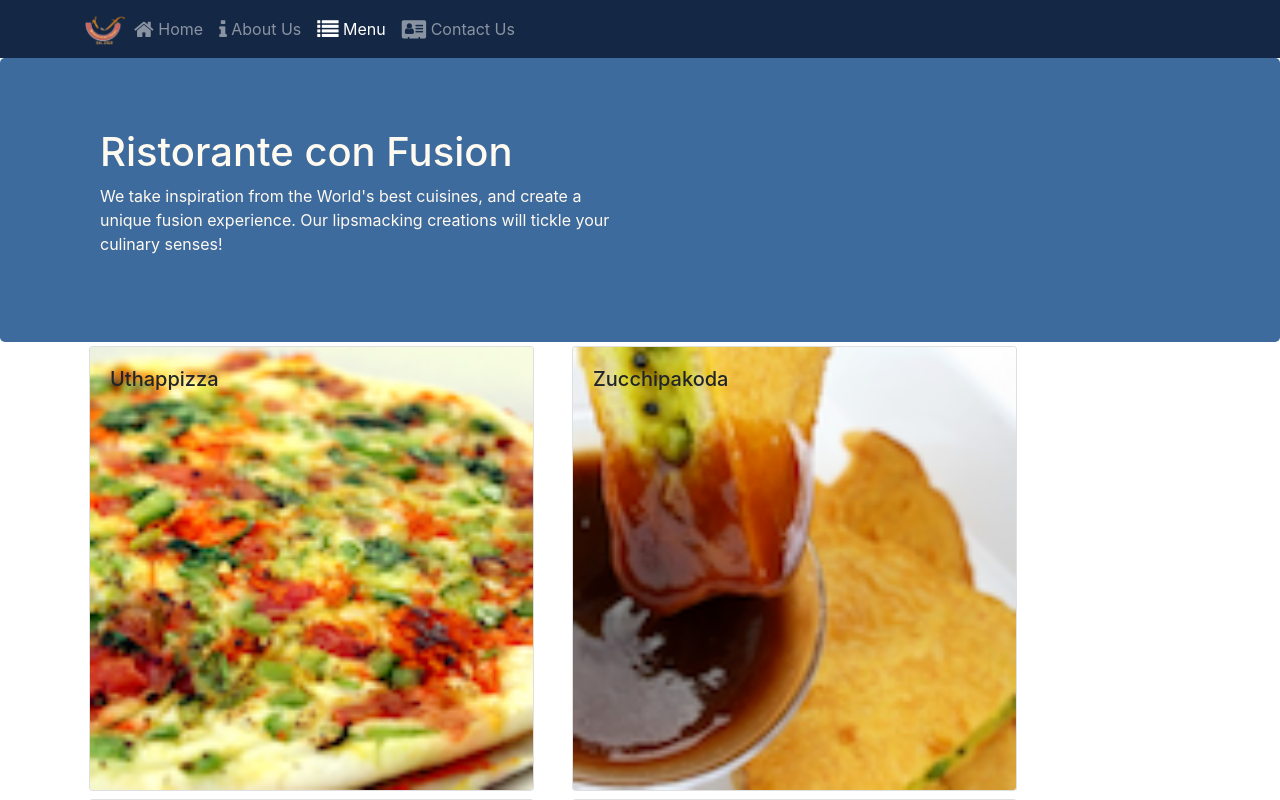
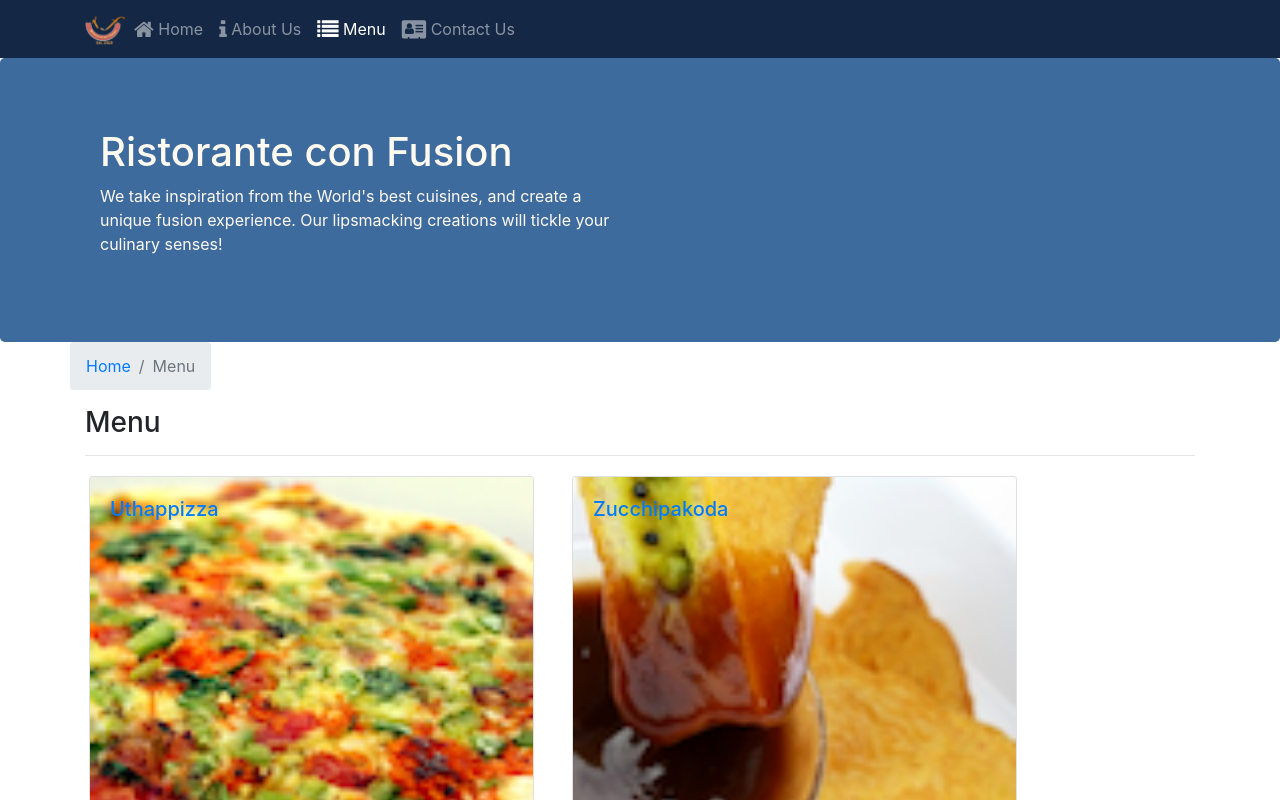
Before and after one commit to kaleloscope/fed_react_coursera, a React (Create React App) app: page /menu in a window 1280 px wide. Shown: the top 800 px of the page. Built offline with nearby package versions, Linux system fonts and the light colour scheme.

Commit message:
added router parameters and breadcrumbs

```diff
--- a/src/components/Contact.jsx
+++ b/src/components/Contact.jsx
@@ -1,8 +1,20 @@
 import React from 'react';
+import {Breadcrumb, BreadcrumbItem } from "reactstrap";
+import {Link} from "react-router-dom";
 
 function Contact(props) {
     return(
         <div className="container">
+            <div className = "row">
+            <Breadcrumb>
+                    <BreadcrumbItem><Link to="/home">Home</Link></BreadcrumbItem>
+                    <BreadcrumbItem active>Contact Us</BreadcrumbItem>
+                </Breadcrumb>
+                <div className="col-12">
+                    <h3>Contact Us</h3>
+                    <hr />
+                </div>
+            </div>
             <div className="row row-content">
                 <div className="col-12">
                 <h3>Location Information</h3>
--- a/src/components/DishdetailComponent.jsx
+++ b/src/components/DishdetailComponent.jsx
@@ -1,5 +1,6 @@
 import React from "react";
-import { Card, CardImg, CardText, CardBody, CardTitle } from "reactstrap";
+import { Link } from "react-router-dom";
+import { Card, CardImg, CardText, CardBody, CardTitle, Breadcrumb, BreadcrumbItem } from "reactstrap";
 
 
     function RenderDish({dish}) {
@@ -65,10 +66,20 @@
 
         return (
             <div className = 'container'>
-            <div className='row'>
-                <RenderDish dish = {dish}/>
-                <RenderComments comments = {props.dish.comments}/>
-            </div>
+                <div className = "row">
+                    <Breadcrumb>
+                        <BreadcrumbItem><Link to = '/menu'>Menu</Link></BreadcrumbItem>
+                        <BreadcrumbItem active>{props.dish.name}</BreadcrumbItem>
+                    </Breadcrumb>
+                    <div className="col-12">
+                        <h3>{props.dish.name}</h3>
+                        <hr/>
+                    </div>
+                </div>
+                <div className='row'>
+                    <RenderDish dish = {dish}/>
+                    <RenderComments comments = {props.comments}/>
+                </div>
             </div>
         )
     }
--- a/src/components/Main.jsx
+++ b/src/components/Main.jsx
@@ -23,7 +23,7 @@
       dishes:DISHES,
       promotions: PROMOTIONS,
       leaders: LEADERS,
-      comment: COMMENTS
+      comments: COMMENTS
 
     };
   }
@@ -36,12 +36,21 @@
         leader={this.state.leaders.filter((leader) => leader.featured)[0]}/>
       )
     }
+
+    const DishWithId = ({match}) =>{
+      return(
+        <DishDetail dish = {this.state.dishes.filter((dish) => dish.id === parseInt(match.params.dishId,10))[0]}
+        comments = {this.state.comments.filter((comment) => comment.dishId === parseInt(match.params.dishId,10))} />
+      );
+    }
+
     return (
       <div className="App">
         <Header/>
         <Switch>
               <Route path='/home' component={HomePage} />
               <Route exact path='/menu' component={() => <Menu dishes={this.state.dishes} />} />
+              <Route path = '/menu/:dishId' component = {DishWithId}/>
               <Route exact path = '/contactus' component = {Contact}/>
               <Redirect to="/home" />
         </Switch>
--- a/src/components/Menu.js
+++ b/src/components/Menu.js
@@ -1,15 +1,20 @@
 import React from "react";
+import { Link } from "react-router-dom";
 import { Card, CardImg, CardImgOverlay, CardText, CardBody,
-CardTitle } from 'reactstrap';
+CardTitle,
+Breadcrumb,
+BreadcrumbItem} from 'reactstrap';
 
     function RenderMenuItem({dish, onClick}){
         return(
             // <Card onClick={() => onClick(dish.id)}>
             <Card>
-                <CardImg width="100%" src={dish.image} alt={dish.name} />
-                <CardImgOverlay>
-                    <CardTitle>{dish.name}</CardTitle>
-                </CardImgOverlay>
+                <Link to ={`menu/${dish.id}`}>
+                    <CardImg width="100%" src={dish.image} alt={dish.name} />
+                    <CardImgOverlay>
+                        <CardTitle>{dish.name}</CardTitle>
+                    </CardImgOverlay>
+                </Link>
             </Card>
         );
 
@@ -27,6 +32,16 @@
         return(
             <div className = "container">
                 <div className = "row">
+                    <Breadcrumb>
+                        <BreadcrumbItem><Link to="/home">Home</Link></BreadcrumbItem>
+                        <BreadcrumbItem active>Menu</BreadcrumbItem>
+                    </Breadcrumb>
+                    <div className="col-12">
+                        <h3>Menu</h3>
+                        <hr/>
+                    </div>
+                </div>
+                <div className = "row">
                         {menu}
                 </div>
             </div>
```
